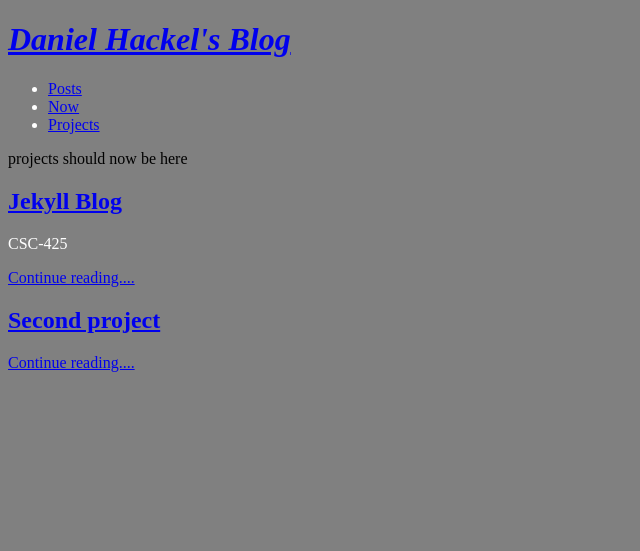
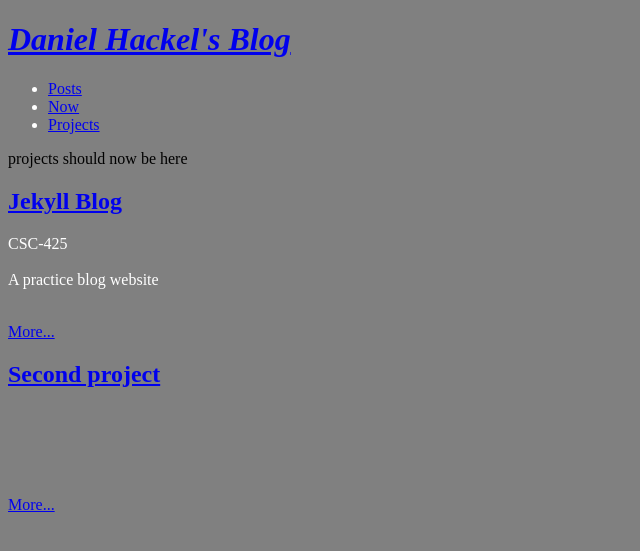
Before and after one commit to dhackel353/First-Repository, a Jekyll site: the page built from projects.html, in a window 1280 px wide. Shown: the top 551 px of the page, without its empty margins (0-640 px from the left). Built offline with Jekyll 4.4.1, drawn with Linux system fonts in a browser that asks for light colours.

Commit message:
Update projects.html

```diff
--- a/projects.html
+++ b/projects.html
@@ -11,7 +11,10 @@ projects should now be here
 
 	<p>
 		{{project.course-number}}
+		<br><br>
+		{{project.description}}
+		<br><br>
 	</p>
-	<p><a href="{{site.baseurl}}{{project.url}}">Continue reading....</a></p>
+	<p><a href="{{site.baseurl}}{{project.url}}">More...</a></p>
 </article>
 {% endfor %}
```
